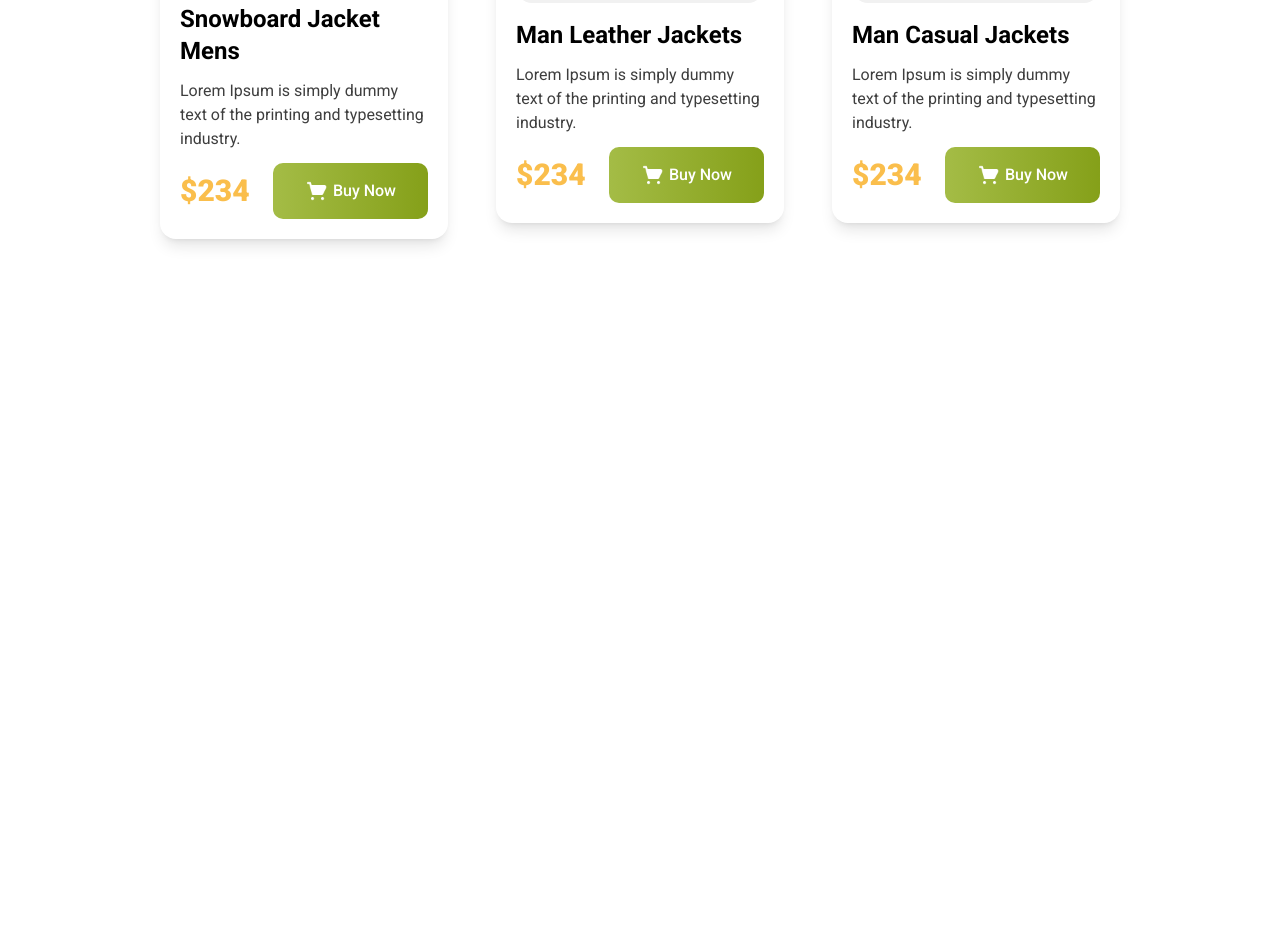
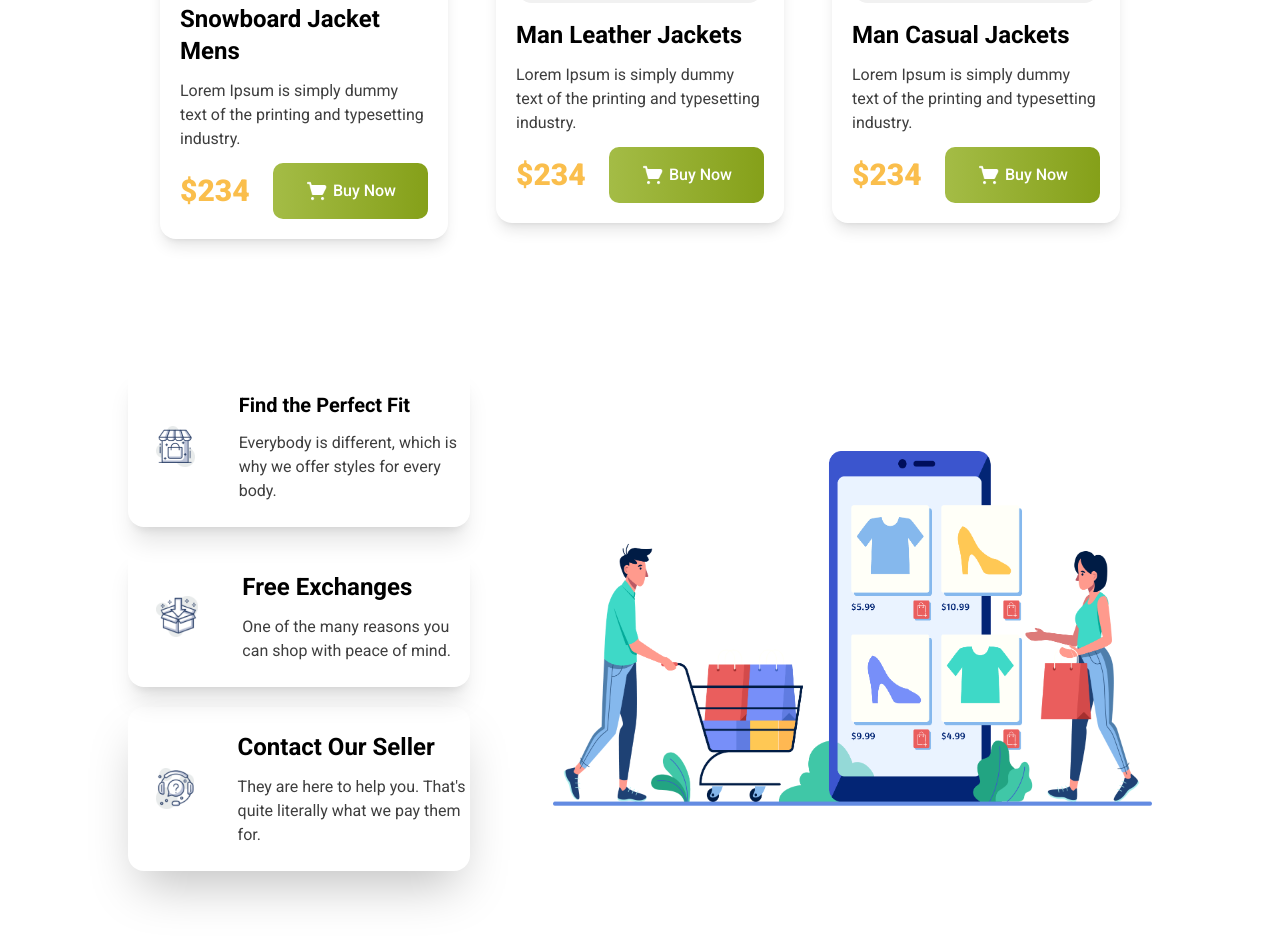
Before and after one commit to salmanfxrsi/penguin-fashion-with-tailwind, a plain HTML site: page index.html in a window 1280 px wide. Shown: the part 1821-2764 px from the top of the page. Before the commit the page ends 2156 px from the top, so only its background shows below. Drawn offline with nearby package versions, Linux system fonts and the light colour scheme.

Commit message:
Added Footer!

```diff
--- a/index.html
+++ b/index.html
@@ -5,6 +5,7 @@
     <meta name="viewport" content="width=device-width, initial-scale=1.0">
     <title>Penguin Fashion</title>
     <script src="https://cdn.tailwindcss.com"></script>
+    <link rel="shortcut icon" href="./resources/images/model.png" type="image/x-icon">
     <link rel="preconnect" href="https://fonts.googleapis.com">
     <link rel="preconnect" href="https://fonts.gstatic.com" crossorigin>
     <link href="https://fonts.googleapis.com/css2?family=Bebas+Neue&family=Montserrat:ital,wght@0,100..900;1,100..900&family=Roboto:ital,wght@0,100;0,300;0,400;0,500;0,700;0,900;1,100;1,300;1,400;1,500;1,700;1,900&display=swap" rel="stylesheet">
@@ -178,6 +179,56 @@
 
     </main>
 
-    <footer></footer>
+    <footer>
+
+        <!-- Our Info -->
+         <section class="md:mt-32 md:w-4/5 w-4/5 mx-auto flex flex-col-reverse md:flex-row items-center gap-[83px] justify-center mb-32">
+            <!-- Our Services And Specialty -->
+            <div>
+              <div>
+                <!-- Services 1 -->
+                 <div class="shadow-xl py-6 pl-7 pr-19 flex items-center gap-11 max-w-[489px] mb-5 rounded-2xl">
+                    <!-- Services Image -->
+                     <div>
+                        <img class="w-[78px]" src="./resources/icons/house.png" alt="">
+                     </div>
+                    <!-- Services Description -->
+                     <div>
+                        <p class="text-xl font-bold text-[#363958 mb-3">Find the Perfect Fit</p>
+                        <p class="font-normal text-base text-[#3E3E3E]">Everybody is different, which is why we offer styles for every body.</p>
+                     </div>
+                 </div>
+                 <!-- Services 2 -->
+                 <div class="shadow-xl py-6 pl-7 pr-19 flex items-center gap-11 max-w-[489px] mb-5 rounded-2xl">
+                    <!-- Services Image -->
+                     <div>
+                        <img class="w-[78px]" src="./resources/icons/box.png" alt="">
+                     </div>
+                    <!-- Services Description -->
+                     <div>
+                        <p class="text-2xl font-bold text-[#363958 mb-3">Free Exchanges</p>
+                        <p class="font-normal text-base text-[#3E3E3E]">One of the many reasons you can shop with peace of mind.</p>
+                     </div>
+                 </div>
+                 <!-- Services 3 -->
+                 <div class="shadow-2xl py-6 pl-7 pr-19 flex items-center gap-11 max-w-[489px] mb-5 rounded-2xl">
+                    <!-- Services Image -->
+                     <div>
+                        <img class="w-[78px]" src="./resources/icons/question.png" alt="">
+                     </div>
+                    <!-- Services Description -->
+                     <div>
+                        <p class="text-2xl font-bold text-[#363958 mb-3">Contact Our Seller</p>
+                        <p class="font-normal text-base text-[#3E3E3E]">They are here to help you. That's quite literally what we pay them for.</p>
+                     </div>
+                 </div>
+             </div>
+            </div>
+            <div>
+                <img class="md:max-w-[599px]" src="./resources/images/shopping.png" alt="">
+             </div>
+         </section>
+
+    </footer>
 </body>
 </html>
```
